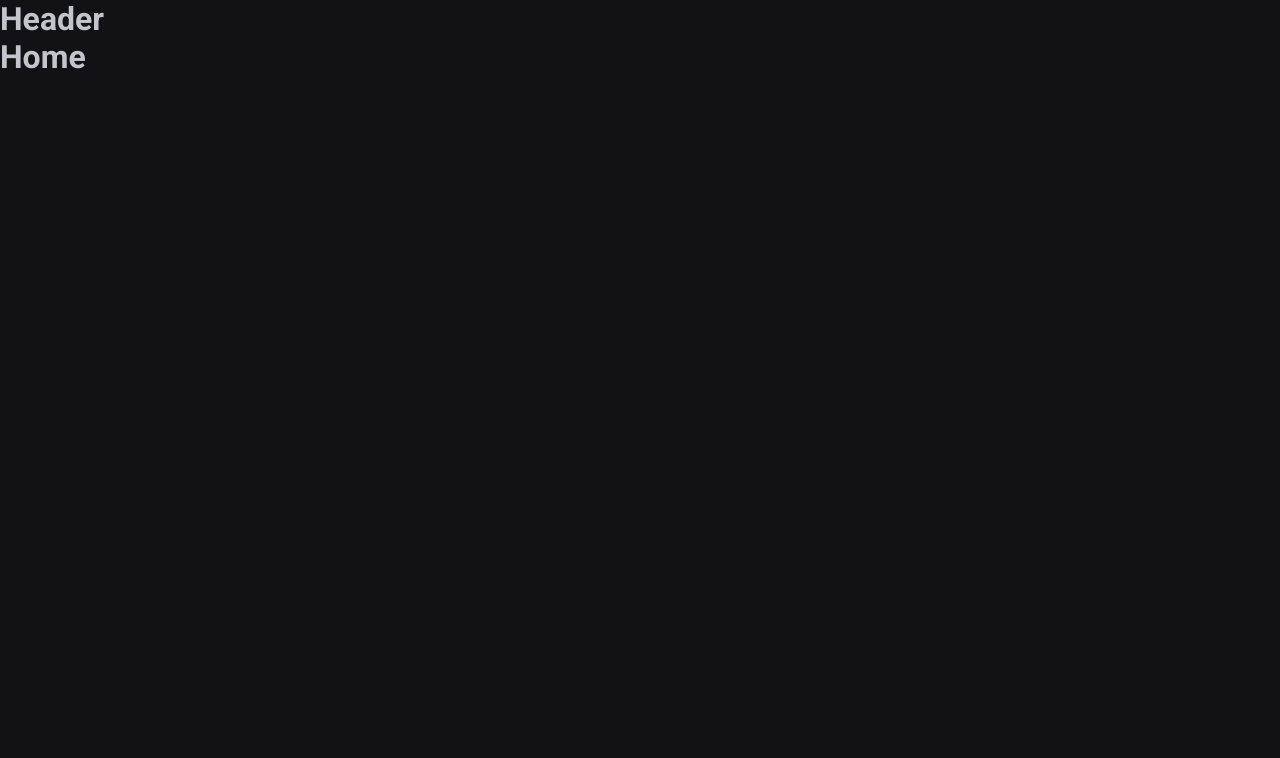
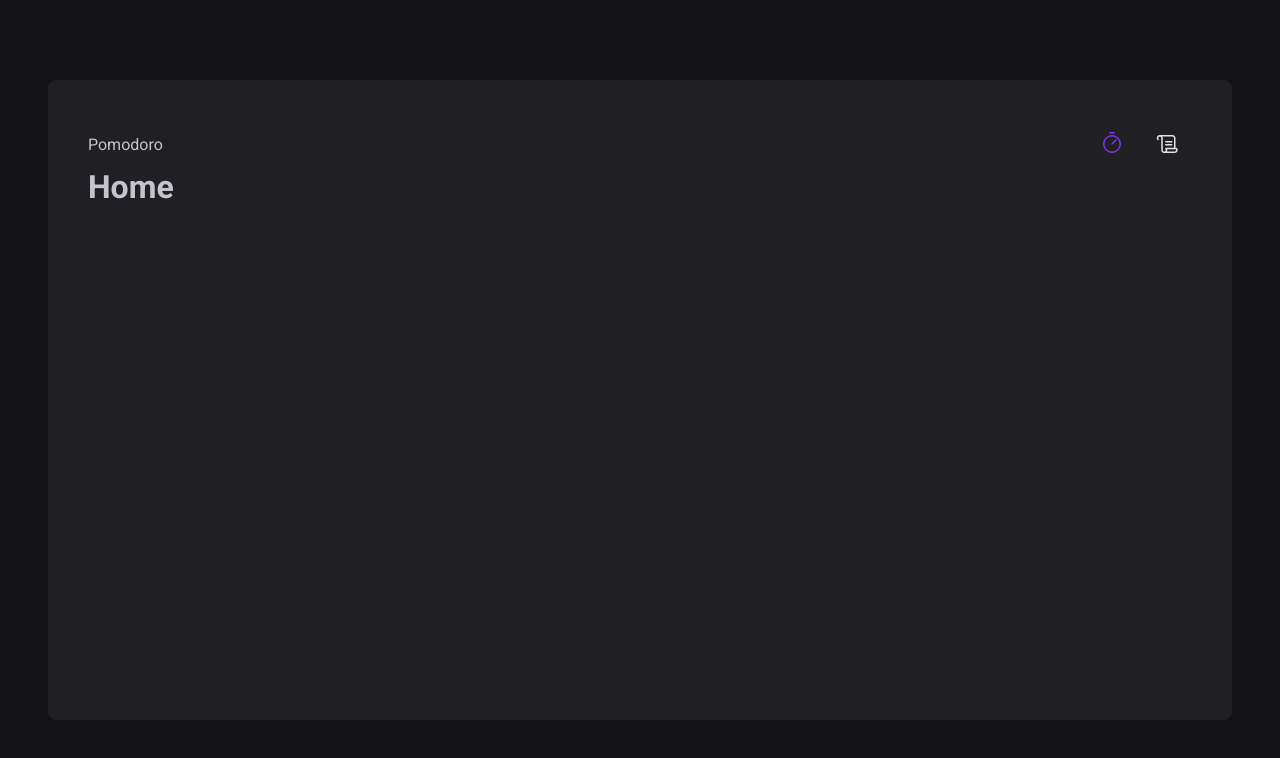
Before and after one commit to kylderiNascimento/pomodoro-timer, a React (Vite) app: page / in a window 1280 px wide. Shown: the top 758 px of the page. Built offline with nearby package versions, Linux system fonts and the light colour scheme.

Commit message:
feat: Header and Layout

```diff
--- a/package.json
+++ b/package.json
@@ -10,6 +10,7 @@
     "preview": "vite preview"
   },
   "dependencies": {
+    "phosphor-react": "^1.4.1",
     "react": "^18.2.0",
     "react-dom": "^18.2.0",
     "react-router-dom": "^6.21.3",
--- a/src/Router.tsx
+++ b/src/Router.tsx
@@ -2,7 +2,7 @@
 import { History } from './pages/History';
 
 import { Home } from './pages/Home';
-import { DefaultLayout } from './pages/DefaultLayout';
+import { DefaultLayout } from './pages/defaultLayout/DefaultLayout';
 
 export function Router() {
   return (
--- a/src/components/Button.styles.ts
+++ b/src/components/Button.styles.ts
@@ -13,7 +13,7 @@
   border: 0;
   margin: 8px;
 
-  background-color: ${props => props.theme['green-500']};
+  background-color: ${props => props.theme['purple-500']};
   color: ${props => props.theme.white};
 
 `;
--- a/src/components/Header.tsx
+++ /dev/null
@@ -1,3 +0,0 @@
-export function Header() {
-    return <h1>Header</h1>
-}
--- /dev/null
+++ b/src/components/headers/Header.tsx
@@ -0,0 +1,22 @@
+import { HeaderContainer } from './styles'
+import { Scroll, Timer } from 'phosphor-react'
+
+import { NavLink } from 'react-router-dom'
+
+export function Header() {
+  return (
+    <HeaderContainer>
+      <span>
+        Pomodoro
+      </span>
+      <nav>
+        <NavLink to="/" title="Timer">
+          <Timer size={24} />
+        </NavLink>
+        <NavLink to="/history" title="Histórico">
+          <Scroll size={24} />
+        </NavLink>
+      </nav>
+    </HeaderContainer>
+  )
+}
--- /dev/null
+++ b/src/components/headers/styles.ts
@@ -0,0 +1,34 @@
+import styled from 'styled-components';
+
+export const HeaderContainer = styled.header`
+
+  display: flex;
+  align-items: center;
+  justify-content: space-between;
+
+  nav {
+    display: flex;
+    gap: 0.5rem;
+
+    a {
+      width: 3rem;
+      height: 3rem;
+      display: flex;
+      justify-content: center;
+      align-items: center;
+      color: ${(props) => props.theme['gray-100']};
+      border-top: 3px solid transparent;
+      border-bottom: 3px solid transparent;
+
+      &:hover {
+        border-bottom: 3px solid ${(props) => props.theme['purple-500']};
+      }
+
+      &.active {
+        color: ${(props) => props.theme['purple-500']};
+      }
+    }
+
+  }
+
+`;
--- a/src/pages/DefaultLayout.tsx
+++ /dev/null
@@ -1,11 +0,0 @@
-import { Outlet } from 'react-router-dom'
-import { Header } from '../components/Header'
-
-export function DefaultLayout() {
-  return (
-    <div>
-      <Header />
-      <Outlet />
-    </div>
-  )
-}
--- /dev/null
+++ b/src/pages/defaultLayout/DefaultLayout.tsx
@@ -0,0 +1,13 @@
+import { Outlet } from 'react-router-dom'
+import { Header } from '../../components/headers/Header'
+
+import { LayoutContainer } from './styles'
+
+export function DefaultLayout() {
+  return (
+    <LayoutContainer>
+      <Header />
+      <Outlet />
+    </LayoutContainer>
+  )
+}
--- /dev/null
+++ b/src/pages/defaultLayout/styles.ts
@@ -0,0 +1,14 @@
+import styled from 'styled-components';
+
+export const LayoutContainer = styled.div`
+
+  max-width: 74rem;
+  height: calc(100vh - 10rem);
+  margin: 5rem auto;
+  padding: 2.5rem;
+  background: ${(props) => props.theme['gray-800']};
+  border-radius: 8px;
+  display: flex;
+  flex-direction: column;
+
+`;
--- a/src/styles/global.styles.ts
+++ b/src/styles/global.styles.ts
@@ -10,7 +10,7 @@
 
   :focus {
     outline: none;
-    box-shadow: 0 0 0 2px ${props => props.theme['green-500']};
+    box-shadow: 0 0 0 2px ${props => props.theme['purple-500']};
   }
 
   body {
--- a/src/themes/default.ts
+++ b/src/themes/default.ts
@@ -14,6 +14,8 @@
   'green-500': '#00875F',
   'green-700': '#015F43',
 
+  'purple-500': '#8234e9',
+
   'red-500': '#AB222E',
   'red-700': '#7A1921',
 
```
Also changed, not shown: 2 other files (tests, documents, lock files or other folders).
